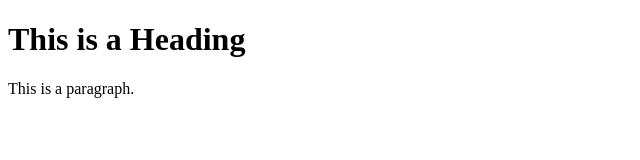
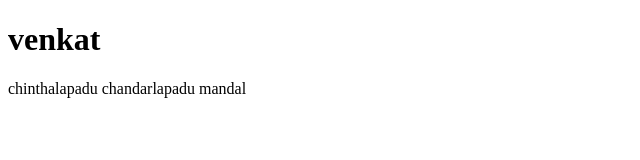
Before and after one commit to venkatraopagadala/venky, a plain HTML site: page index.html in a window 1280 px wide. Shown: the whole page, without its empty margins (0-640 px from the left). Drawn offline with Linux system fonts and the light colour scheme.

Commit message:
Update index.html

```diff
--- a/index.html
+++ b/index.html
@@ -1,12 +1,12 @@
 <!DOCTYPE html>
 <html>
 <head>
-<title>Page Title</title>
+<title>pagadala ramesh</title>
 </head>
 <body>
 
-<h1>This is a Heading</h1>
-<p>This is a paragraph.</p>
+<h1>venkat</h1>
+<p>chinthalapadu chandarlapadu mandal</p>
 
 </body>
 </html>
```
